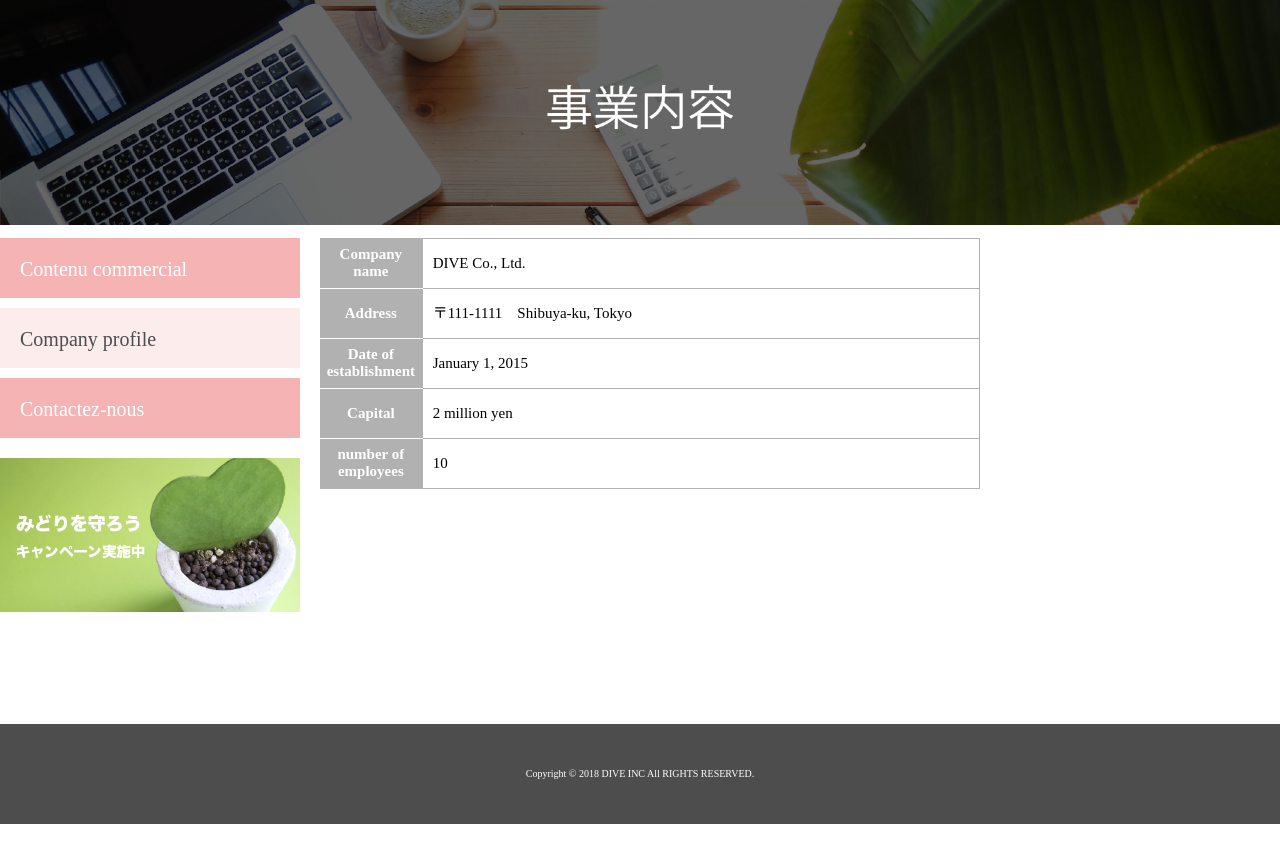
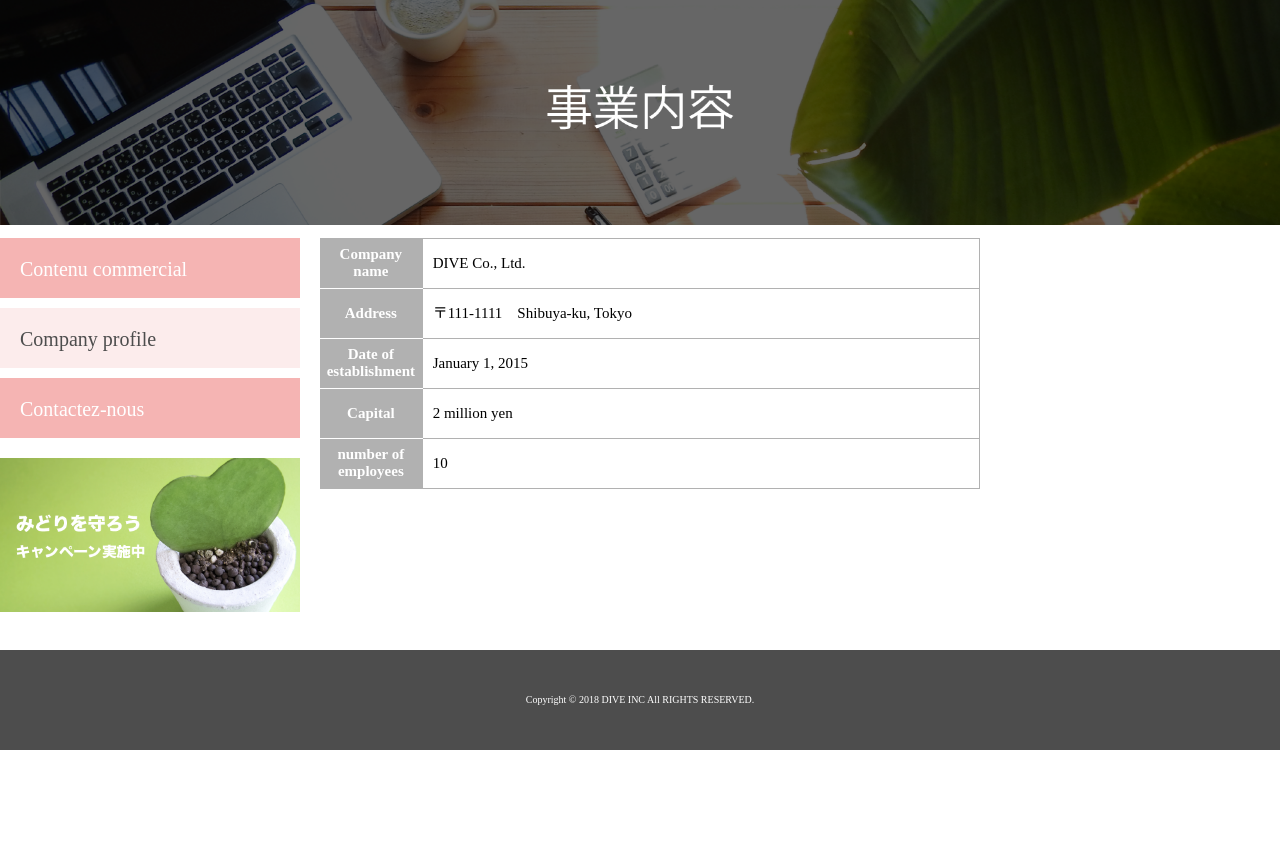
Before and after one commit to ManuelH6/EXOS_DIVE_INTO_CODE, a plain HTML site: page form-renseignements/company.html in a window 1280 px wide. Shown: the part 50-912 px from the top of the page. After the commit the page ends 800 px from the top, so only its background shows below. Drawn offline with Linux system fonts and the light colour scheme.

Commit message:
Put footer at the end of the page

```diff
--- a/form-renseignements/company.html
+++ b/form-renseignements/company.html
@@ -64,7 +64,4 @@
       <p>Copyright © 2018 DIVE INC All RIGHTS RESERVED.</p>
     </footer>
   </body>
-  <div class="container">
-
-  </div>
 </html>
--- a/form-renseignements/css/style.css
+++ b/form-renseignements/css/style.css
@@ -112,7 +112,7 @@ ul.top_menu {
 .footer{
   width: 100%;
   height: 100px;
-  position: relative;
+  position: fixed;
   bottom: 0;
   background-color: #4D4D4D;
   display: table;
```
Also changed, not shown: form-renseignements/business.html (+0 -3 lines), form-renseignements/contact.html (+0 -3 lines), form-renseignements/index.html (+0 -3 lines).
